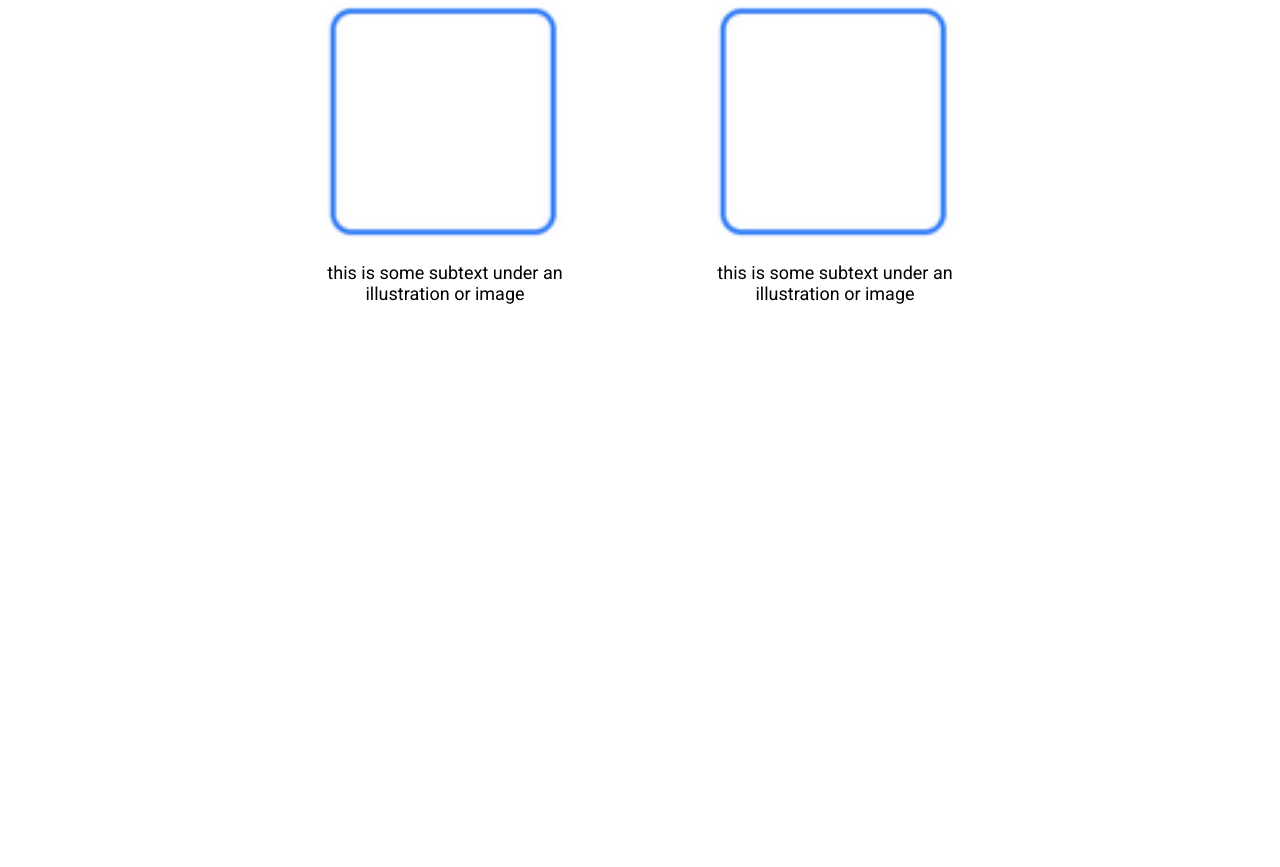
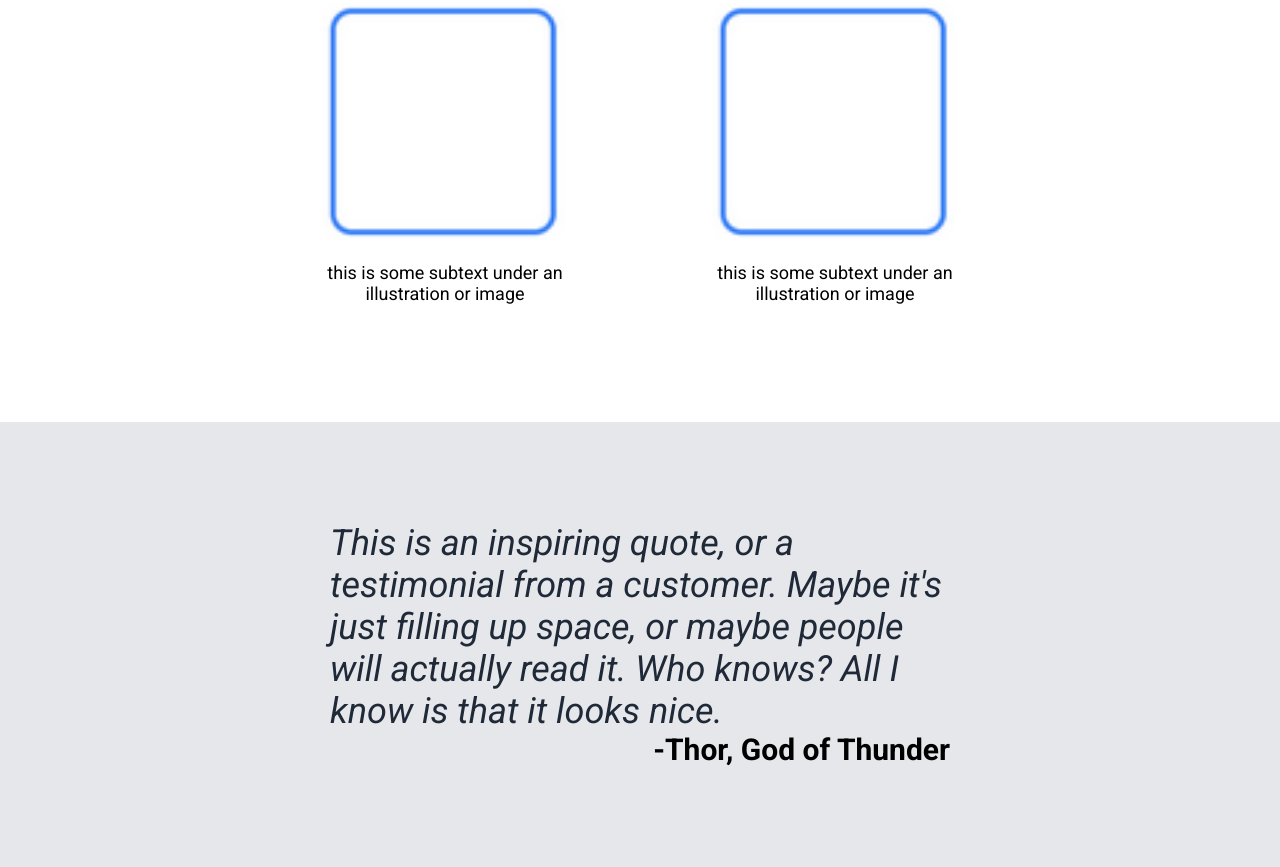
Before and after one commit to Kozelko/landing-page, a plain HTML site: page index.html in a window 1280 px wide. Shown: the part 1026-1893 px from the top of the page. Before the commit the page ends 1448 px from the top, so only its background shows below. Drawn offline with Linux system fonts and the light colour scheme.

Commit message:
Add quote section

```diff
--- a/index.html
+++ b/index.html
@@ -54,6 +54,11 @@
             </div>
         </div>
     </div>
+    <div class="quote-section">
+        <p class="quote">This is an inspiring quote, or a testimonial from a customer. Maybe it's just filling up space,
+            or maybe people will actually read it. Who knows? All I know is that it looks nice.</p>
+        <p class="author">-Thor, God of Thunder</p>
+    </div>
 </body>
 
 </html>
--- a/style.css
+++ b/style.css
@@ -100,3 +100,24 @@ button {
 .card img {
     width: 250px;
 }
+
+.quote-section {
+    display: flex;
+    flex-direction: column;
+    background-color: #E5E7EB;
+    padding: 100px 330px;
+}
+
+.quote {
+    font-size: 36px;
+    font-style: italic;
+    color: #1F2937;
+    margin: 0;
+}
+
+.author {
+    align-self: flex-end;
+    margin: 0;
+    font-size: 30px;
+    font-weight: 700;
+}
```
